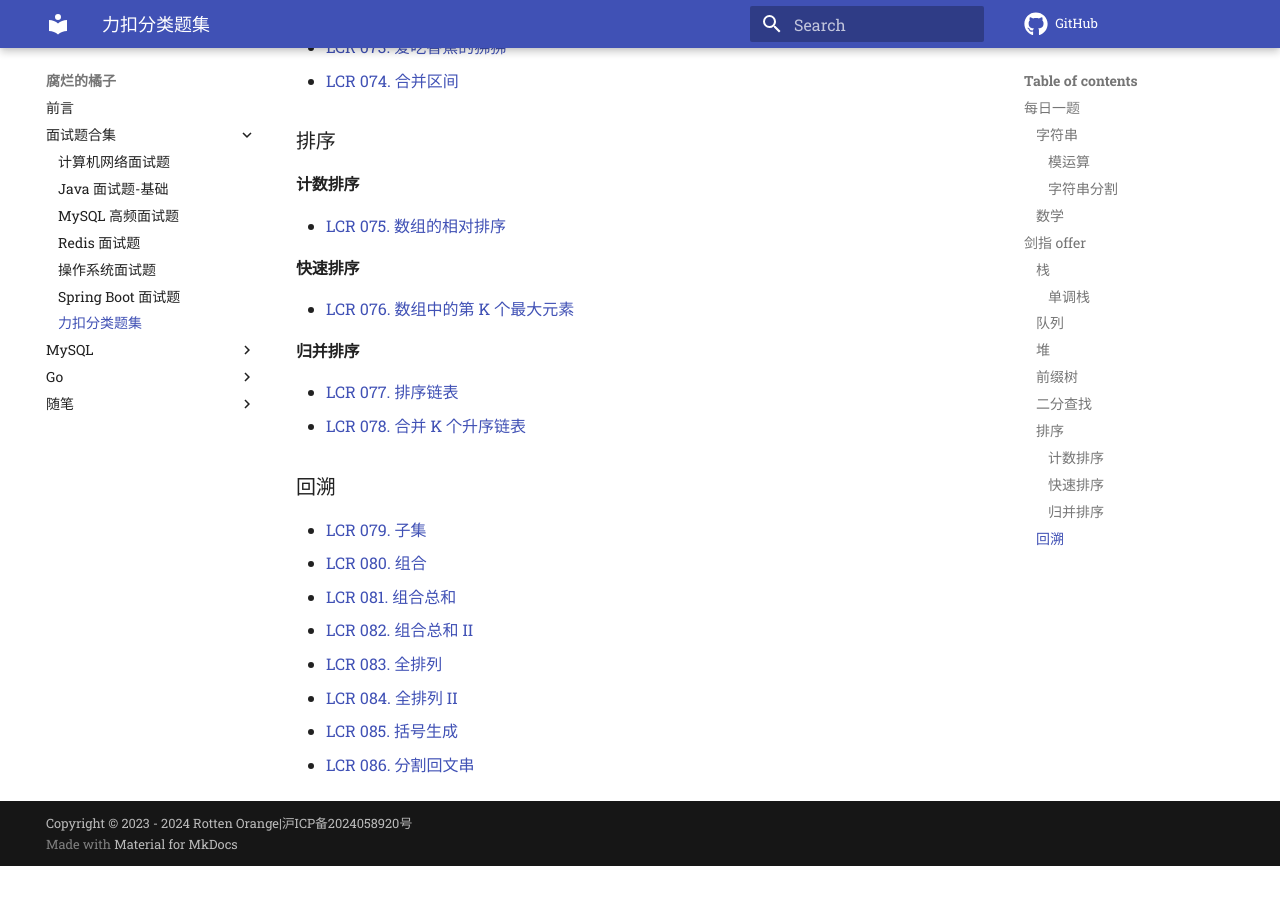
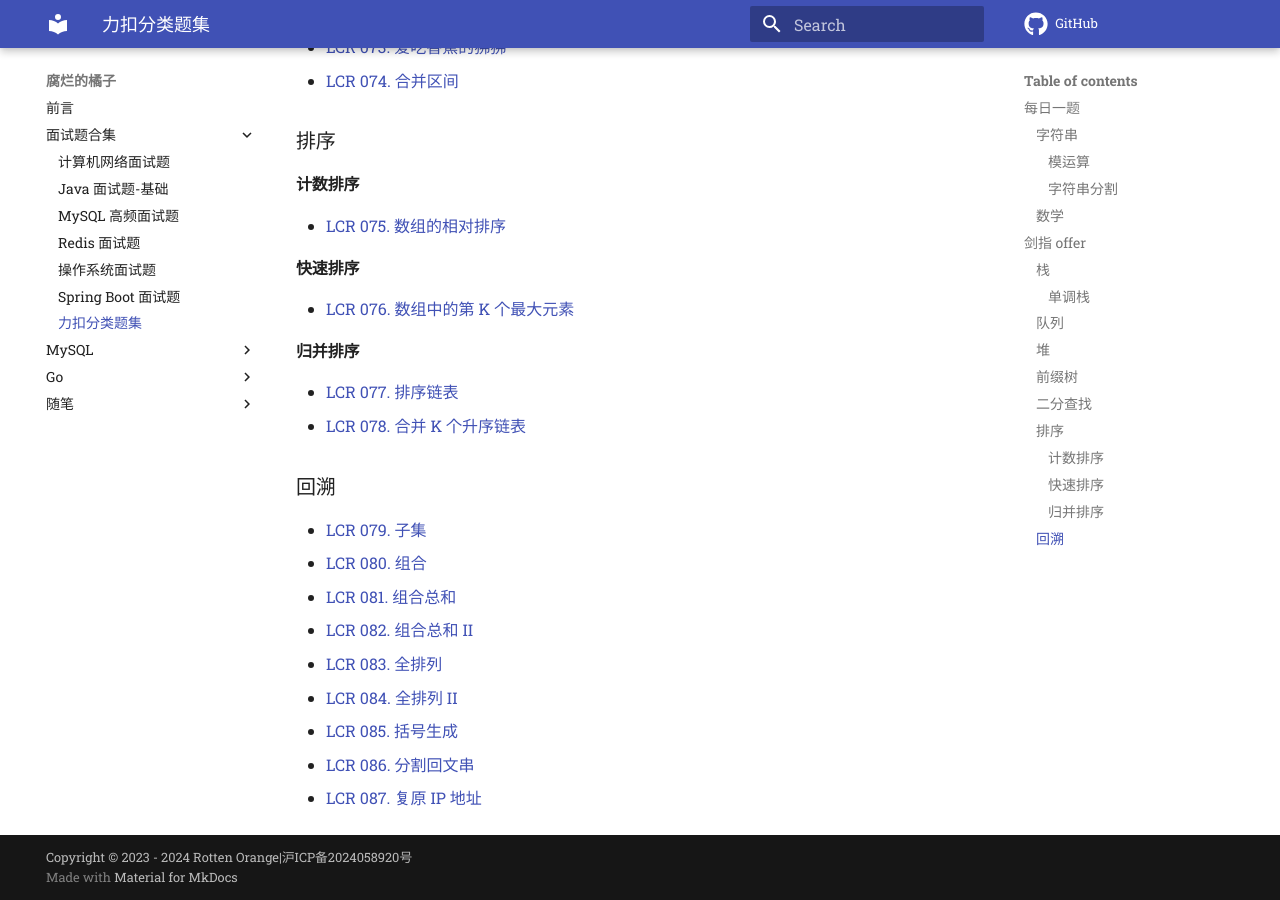
Before and after one commit to z1ming/cs-Hydra, an MkDocs documentation site: the page built from docs/文章/LeetCode.md, in a window 1280 px wide and 900 px high, scrolled down 1694 px. Built offline with MkDocs 1.6.1 and Material for MkDocs 9.7.7, drawn with Linux system fonts in a browser that asks for light colours; comment, search, counter and statistics services are not loaded; before the commit the page ends 2560 px from its top, so only the background shows below that.

Commit message:
Update LeetCode.md
Signed-off-by: Ziming Meng <zimingm94@gmail.com>

```diff
--- a/docs/文章/LeetCode.md
+++ b/docs/文章/LeetCode.md
@@ -84,3 +84,4 @@
 - [LCR 084. 全排列 II](https://leetcode.cn/problems/7p8L0Z/description/)
 - [LCR 085. 括号生成](https://leetcode.cn/problems/IDBivT/description/)
 - [LCR 086. 分割回文串](https://leetcode.cn/problems/M99OJA/description/)
+- [LCR 087. 复原 IP 地址](https://leetcode.cn/problems/0on3uN/)
```
